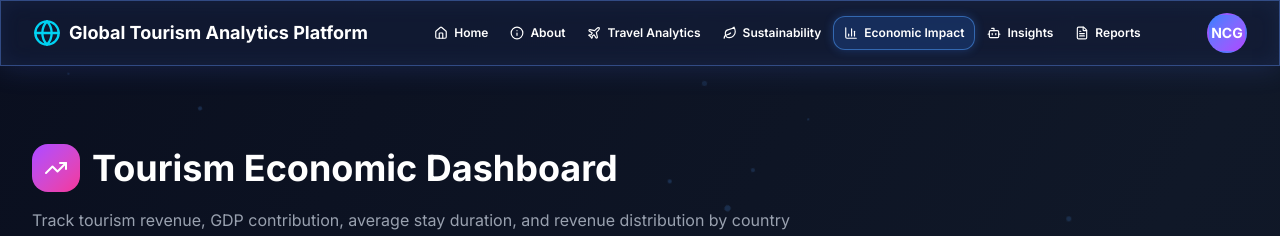
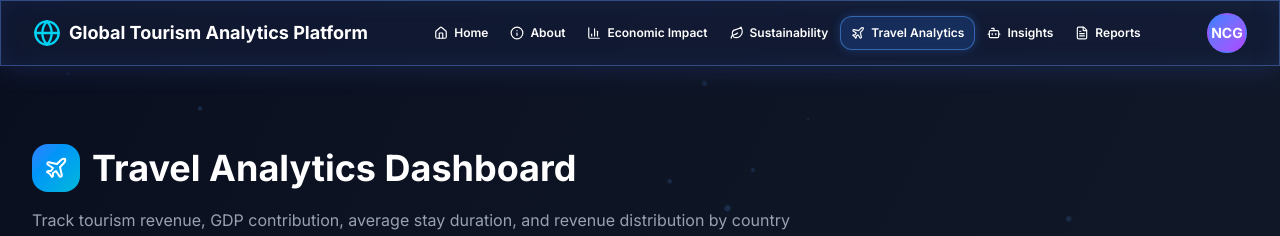
Before and after one commit to Namratha1450/Global-Tourism-Analytics, a Next.js app: page /tourism-economic in a window 1280 px wide. Shown: the top 236 px of the page. Built offline with nearby package versions, Linux system fonts and the light colour scheme.

Commit message:
refactor: update site navigation and links\n\nUpdate navbar, page headers, and fix LinkedIn and email links

```diff
--- a/app/tourism-economic/page.tsx
+++ b/app/tourism-economic/page.tsx
@@ -1,4 +1,4 @@
-import { TrendingUp, DollarSign, Clock, Percent, BarChart3, PieChart } from "lucide-react"
+import { TrendingUp, DollarSign, Clock, Percent, BarChart3, PieChart, Plane } from "lucide-react"
 import { Navbar } from "@/components/navbar"
 import { Footer } from "@/components/footer"
 import { Particles } from "@/components/particles"
@@ -46,11 +46,11 @@ export default function TourismEconomicPage() {
         <section className="py-12 px-4 sm:px-6 lg:px-8">
           <div className="max-w-7xl mx-auto">
             <div className="flex items-center gap-3 mb-4">
-              <div className="h-12 w-12 rounded-xl bg-gradient-to-br from-purple-500 to-pink-500 flex items-center justify-center">
-                <TrendingUp className="h-6 w-6 text-white" />
+              <div className="h-12 w-12 rounded-xl bg-gradient-to-br from-blue-500 to-cyan-500 flex items-center justify-center">
+                <Plane className="h-6 w-6 text-white" />
               </div>
               <h1 className="text-3xl sm:text-4xl font-bold text-white">
-                Tourism Economic Dashboard
+                Travel Analytics Dashboard
               </h1>
             </div>
             <p className="text-gray-400 max-w-3xl">
--- a/app/travel-behaviour/page.tsx
+++ b/app/travel-behaviour/page.tsx
@@ -42,11 +42,11 @@ export default function TravelBehaviourPage() {
         <section className="py-12 px-4 sm:px-6 lg:px-8">
           <div className="max-w-7xl mx-auto">
             <div className="flex items-center gap-3 mb-4">
-              <div className="h-12 w-12 rounded-xl bg-gradient-to-br from-blue-500 to-cyan-500 flex items-center justify-center">
-                <Plane className="h-6 w-6 text-white" />
+              <div className="h-12 w-12 rounded-xl bg-gradient-to-br from-purple-500 to-pink-500 flex items-center justify-center">
+                <BarChart3 className="h-6 w-6 text-white" />
               </div>
               <h1 className="text-3xl sm:text-4xl font-bold text-white">
-                Travel Behaviour Dashboard
+                Economic Impact Dashboard
               </h1>
             </div>
             <p className="text-gray-400 max-w-3xl">
--- a/components/footer.tsx
+++ b/components/footer.tsx
@@ -27,7 +27,7 @@ export function Footer() {
               <Github className="h-4 w-4" />
             </a>
             <a
-              href="https://www.linkedin.com/in/namratha-chowdary-gundapuneedi"
+              href="https://www.linkedin.com/in/namratha-chowdary-gundapuneedi/"
               target="_blank"
               rel="noopener noreferrer"
               className="p-2 rounded-lg bg-white/5 hover:bg-white/10 text-white/60 hover:text-white transition-all"
--- a/components/navbar.tsx
+++ b/components/navbar.tsx
@@ -10,9 +10,9 @@ import { cn } from "@/lib/utils"
 const navItems = [
   { name: "Home", href: "/", icon: Home },
   { name: "About", href: "/about", icon: Info },
-  { name: "Travel Analytics", href: "/travel-behaviour", icon: Plane },
+  { name: "Economic Impact", href: "/travel-behaviour", icon: BarChart3 },
   { name: "Sustainability", href: "/environmental-impact", icon: Leaf },
-  { name: "Economic Impact", href: "/tourism-economic", icon: BarChart3 },
+  { name: "Travel Analytics", href: "/tourism-economic", icon: Plane },
   { name: "Insights", href: "/ai-insights", icon: Bot },
   { name: "Reports", href: "/reports", icon: FileText },
 ]
@@ -152,7 +152,7 @@ export function Navbar() {
                 </a>
 
                 <a
-                  href="https://www.linkedin.com/in/namratha-chowdary-gundapuneedi"
+                  href="https://www.linkedin.com/in/namratha-chowdary-gundapuneedi/"
                   target="_blank"
                   rel="noopener noreferrer"
                   className="flex items-center gap-3 p-3 rounded-lg bg-white/5 hover:bg-white/10 transition-colors text-white hover:text-white"
```
